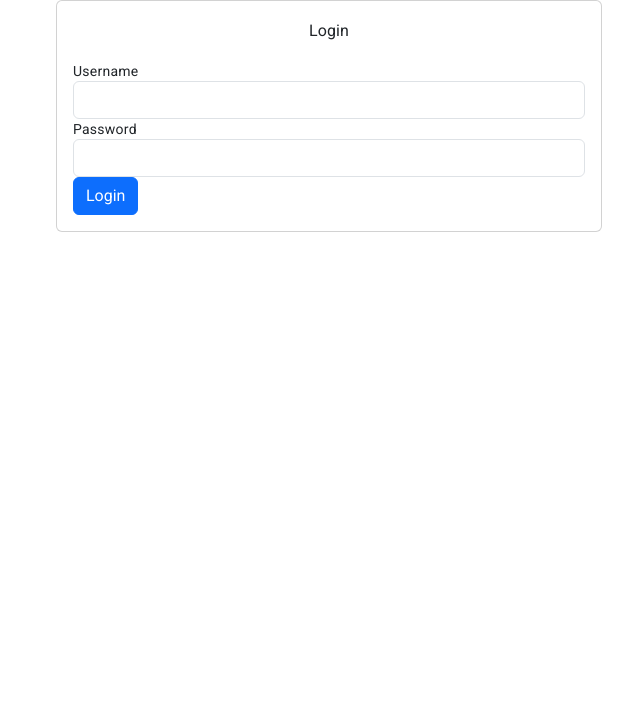
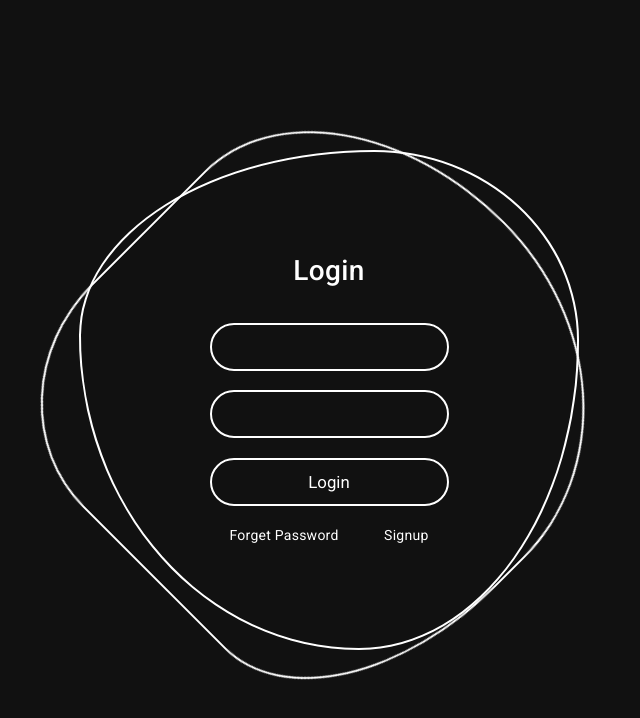
Before and after one commit to Stuti-03/Argus_CHATAPP, an Angular app in the folder training-2024-main/ChatApp-FrontEnd/: page /login in a window 1280 px wide. Shown: the top 718 px of the page, without its empty margins (311-951 px from the left). Built offline with nearby package versions, Linux system fonts and the light colour scheme.

Commit message:
Login page created

```diff
--- /dev/null
+++ b/training-2024-main/ChatApp-FrontEnd/src/app/Views/dashboard/dashboard.component.html
@@ -0,0 +1 @@
+<p>dashboard works!</p>
--- /dev/null
+++ b/training-2024-main/ChatApp-FrontEnd/src/app/Views/layout/layout.component.html
@@ -0,0 +1 @@
+<p>layout works!</p>
--- a/training-2024-main/ChatApp-FrontEnd/src/app/Views/login/login.component.html
+++ b/training-2024-main/ChatApp-FrontEnd/src/app/Views/login/login.component.html
@@ -1,22 +1,27 @@
-<div class="container">
-    <div class="row justify-content-center">
-      <div class="col-md-6">
-        <div class="card">
-          <div class="card-body">
-            <h3 class="card-title text-center">Login</h3>
-            <form (ngSubmit)="onLogin()">
-              <div class="form-group">
-                <label for="username">Username</label>
-                <input type="text" class="form-control" id="username" [(ngModel)]="username" name="username" required>
-              </div>
-              <div class="form-group">
-                <label for="password">Password</label>
-                <input type="password" class="form-control" id="password" [(ngModel)]="password" name="password" required>
-              </div>
-              <button type="submit" class="btn btn-primary btn-block">Login</button>
-            </form>
-          </div>
+<!--ring div starts here-->
+<div class="parent">
+  <div class="ring">
+      <i style="--clr:#00b7ff;"></i>
+      <i style="--clr:#8b30a98a;"></i>
+      <div class="login">
+        <h2>Login</h2>
+      <form action="#">
+        <div class="inputBx">
+          <input type="email" [(ngModel)]="loginObj.email" name="email" required>
         </div>
+        <div class="inputBx">
+          <input type="password" [(ngModel)]="loginObj.password" name="password" required>
+        </div>
+        <div class="inputBx">
+          <input type="button" value="Login" (click)="onLogin()">
+        </div>
+        <div class="links">
+          <a href="#">Forget Password</a>
+          <a href="#">Signup</a>
+        </div>
+      </form>
       </div>
     </div>
-  </div>
+<!-- </div> -->
+
+<!--ring div ends here-->
--- a/training-2024-main/ChatApp-FrontEnd/src/app/Views/login/login.component.scss
+++ b/training-2024-main/ChatApp-FrontEnd/src/app/Views/login/login.component.scss
@@ -0,0 +1,104 @@
+@import url("https://fonts.googleapis.com/css2?family=Quicksand:wght@300&display=swap");
+
+.parent {
+  display: flex;
+  justify-content: center;
+  align-items: center;
+  min-height: 100vh;
+  background: #111;
+  width: 100%;
+  overflow: hidden;
+}
+.ring {
+  position: relative;
+  width: 500px;
+  height: 500px;
+  display: flex;
+  justify-content: center;
+  align-items: center;
+}
+.ring i {
+  position: absolute;
+  inset: 0;
+  border: 2px solid #fff;
+  transition: 0.5s;
+}
+.ring i:nth-child(1) {
+  border-radius: 38% 62% 63% 37% / 41% 44% 56% 59%;
+  animation: animate 6s linear infinite;
+}
+.ring i:nth-child(2) {
+  border-radius: 41% 44% 56% 59%/38% 62% 63% 37%;
+  animation: animate 4s linear infinite;
+}
+.ring i:nth-child(3) {
+  border-radius: 41% 44% 56% 59%/38% 62% 63% 37%;
+  animation: animate2 10s linear infinite;
+}
+.ring:hover i {
+  border: 6px solid var(--clr);
+  filter: drop-shadow(0 0 20px var(--clr));
+}
+@keyframes animate {
+  0% {
+    transform: rotate(0deg);
+  }
+  100% {
+    transform: rotate(360deg);
+  }
+}
+@keyframes animate2 {
+  0% {
+    transform: rotate(360deg);
+  }
+  100% {
+    transform: rotate(0deg);
+  }
+}
+.login {
+  position: absolute;
+  width: 300px;
+  height: 100%;
+  display: flex;
+  justify-content: center;
+  align-items: center;
+  flex-direction: column;
+  gap: 20px;
+}
+.login h2 {
+  font-size: 2em;
+  color: #fff;
+}
+.inputBx {
+  position: relative;
+  width: 100%;
+  padding-bottom: 8%;
+}
+.inputBx input {
+  position: relative;
+  width: 100%;
+  padding: 12px 20px;
+  background: transparent;
+  border: 2px solid #fff;
+  border-radius: 40px;
+  font-size: 1.2em;
+  color: #fff;
+  box-shadow: none;
+  outline: none;
+}
+
+.inputBx input::placeholder {
+  color: rgba(255, 255, 255, 0.75);
+}
+.links {
+  position: relative;
+  width: 100%;
+  display: flex;
+  align-items: center;
+  justify-content: space-between;
+  padding: 0 20px;
+}
+.links a {
+  color: #fff;
+  text-decoration: none;
+}
--- a/training-2024-main/ChatApp-FrontEnd/src/app/Views/login/login.component.ts
+++ b/training-2024-main/ChatApp-FrontEnd/src/app/Views/login/login.component.ts
@@ -5,6 +5,7 @@ import { Router } from '@angular/router';
 import { AuthService } from '../../Services/auth/auth.service';
 import { LoaderService } from '../../Services/loader/loader.service';
 import { SharedModule } from '../../Modules/shared/shared.module';
+import { HttpClient, HttpClientModule } from '@angular/common/http';
 
 
 @Component({
@@ -12,30 +13,33 @@ import { SharedModule } from '../../Modules/shared/shared.module';
   templateUrl: './login.component.html',
   styleUrls: ['./login.component.scss'],
   standalone: true,
-  imports: [SharedModule]
+  imports: [SharedModule, HttpClientModule, FormsModule]
 })
 export class LoginComponent {
-  username: string = '';
-  password: string = '';
 
-  constructor(private router: Router,private authService: AuthService,private loaderService: LoaderService)
+  loginObj: Login;
+
+  constructor(private router: Router,private authService: AuthService,private loaderService: LoaderService,
+    private http: HttpClient)
   {
-
+    this.loginObj = new Login();
   }
 
-  onLogin(): void {
-    const credentials = { username: this.username, password: this.password,emailAddress:"" };
-    this.loaderService.show();
-    this.authService.login(credentials).subscribe({
-      next: response => {
-        console.log('Login successful', response);
-        this.loaderService.hide();
-      },
-      error: error => {
-      //  console.error('Login failed', error);
-        this.loaderService.hide();
+  onLogin() {
+    this.http.post('#', this.loginObj).subscribe((res:any)=>{
+      if(res.result) {
+        alert("Login successful")
       }
-    });
+      else{
+        alert(res.message)
+      }
+    })}
   }
 
-}
+  export class Login {
+    email: string;
+    password: string;
+    constructor() {
+      this.email = "";
+      this.password = ""
+  }}
--- a/training-2024-main/ChatApp-FrontEnd/src/app/app.component.html
+++ b/training-2024-main/ChatApp-FrontEnd/src/app/app.component.html
@@ -1,2 +1,2 @@
 <app-loader *ngIf="isLoading"></app-loader>
-<router-outlet />
+<router-outlet><router-outlet />
```
Also changed, not shown: training-2024-main/ChatApp-FrontEnd/src/app/Views/dashboard/dashboard.component.ts (added, +12 -0 lines), training-2024-main/ChatApp-FrontEnd/src/app/Views/layout/layout.component.ts (added, +12 -0 lines), training-2024-main/ChatApp-FrontEnd/src/app/app.routes.ts (+19 -3 lines), training-2024-main/ChatApp-FrontEnd/src/app/Views/dashboard/dashboard.component.scss (added), training-2024-main/ChatApp-FrontEnd/src/app/Views/layout/layout.component.scss (added), 2 other files (tests, documents, lock files or other folders).
